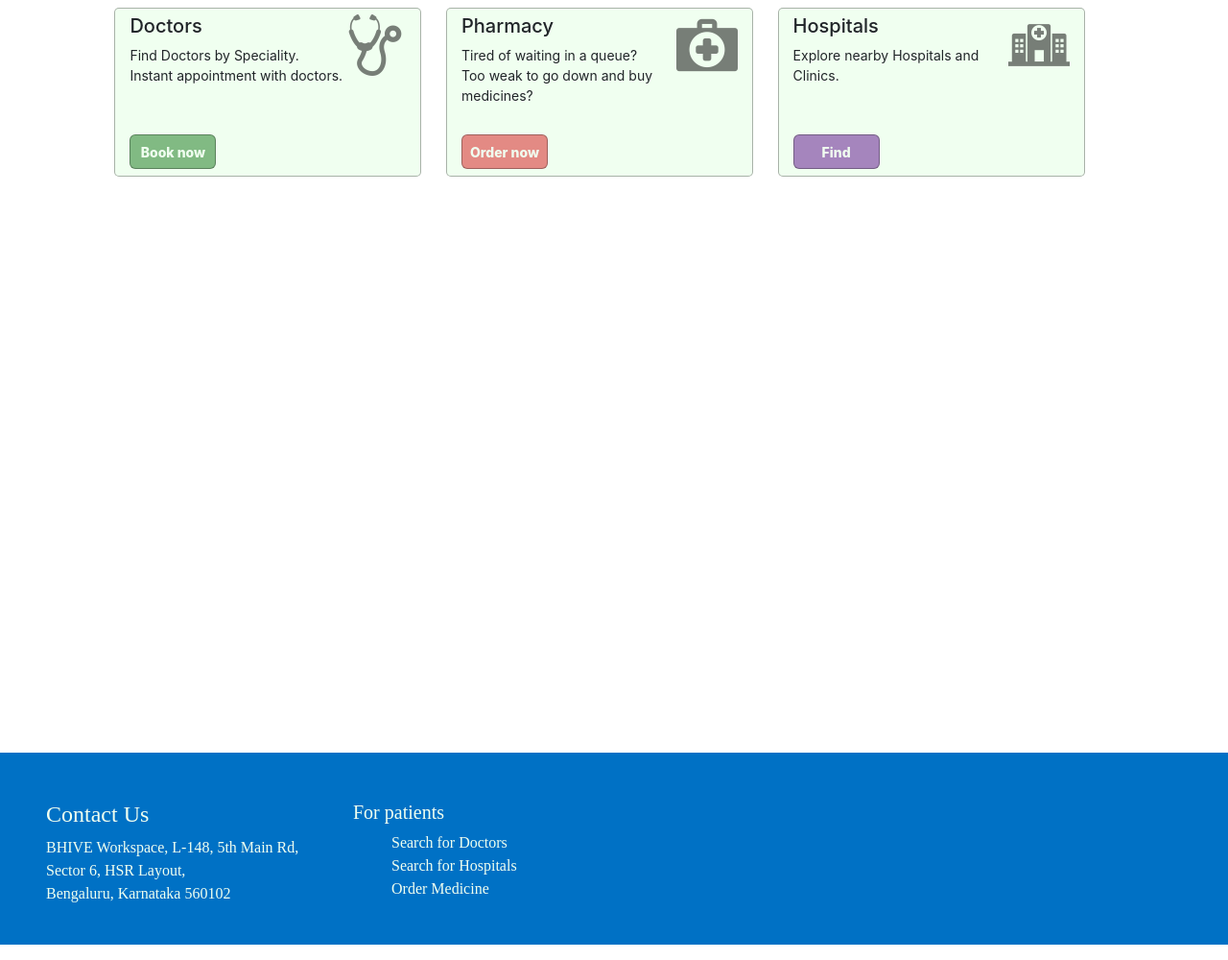
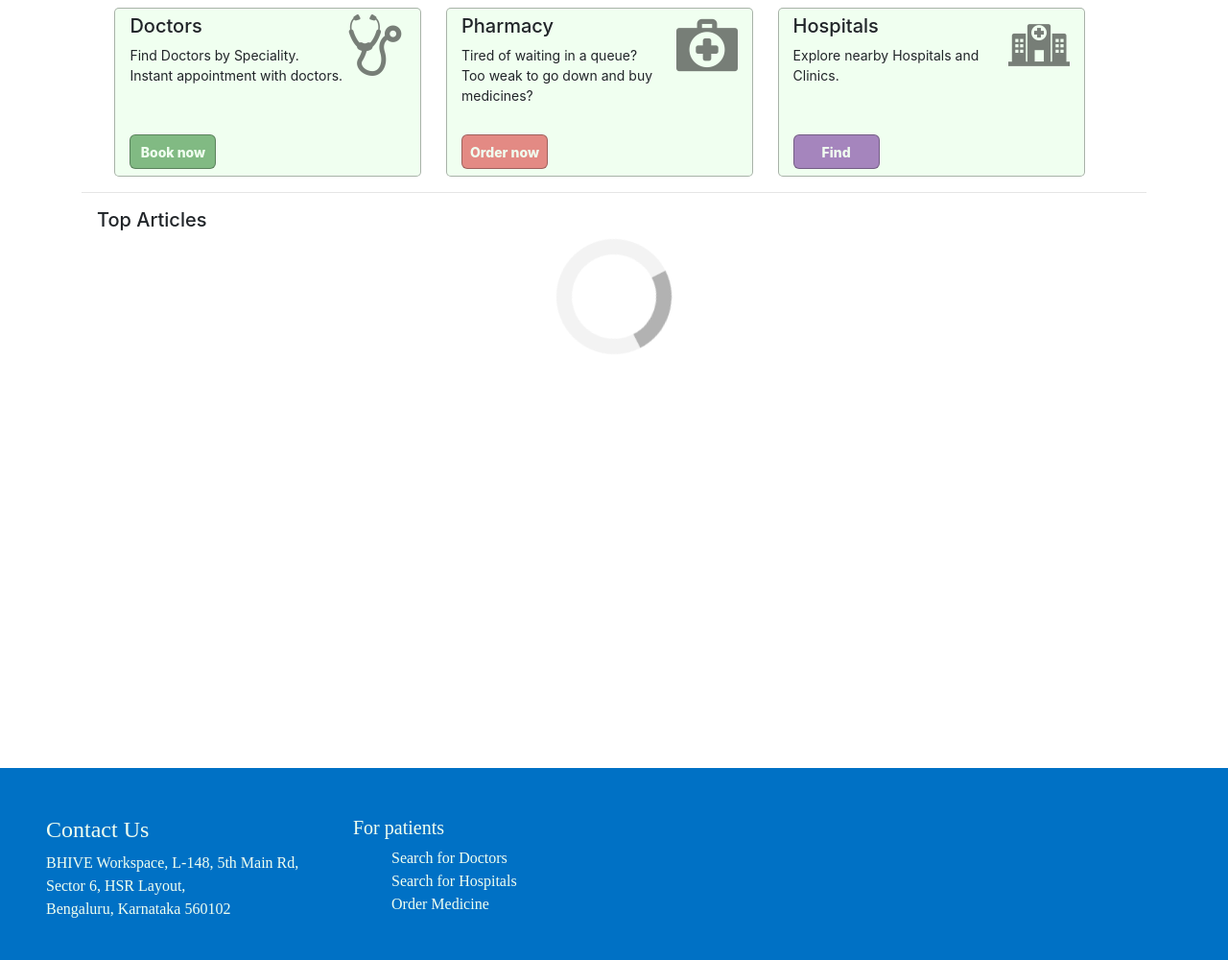
Before and after one commit to attainu/medicoUniverse-au5, a Node server app: template views/home.html in a window 1280 px wide. Shown: the part 135-1135 px from the top of the page at 96% size. Run offline with Node 20, Linux system fonts and the light colour scheme; the template is opened without the code that fills it, so the values that code supplies are empty.

Commit message:
Added News section

```diff
--- a/views/home.css
+++ b/views/home.css
@@ -152,3 +110,38 @@
 #pc-hosp:hover{
     background-color: grey;
 }
+
+.article-text{
+    text-justify: auto;
+    font-size: 14px;
+    overflow: hidden;
+    text-overflow: ellipsis;
+    word-wrap: break-word;
+    max-height: 110px;
+}
+
+.card{
+    border: 0;
+}
+
+.card-body{
+    padding-left: 0 ;
+    padding-right: 0 ;
+}
+
+.loader {
+    border: 16px solid #f3f3f3;
+    border-radius: 50%;
+    border-top: 16px solid rgba(0, 0, 0, 0.3);
+    width: 120px;
+    height: 120px;
+    animation: spin 2s linear infinite;
+    position: absolute;
+    left: 50%;
+    margin-left: -60px;
+  }
+
+  @keyframes spin {
+    0% { transform: rotate(0deg); }
+    100% { transform: rotate(360deg); }
+  }
--- a/views/home.html
+++ b/views/home.html
@@ -10,6 +10,7 @@
     <link rel="stylesheet" href="https://stackpath.bootstrapcdn.com/bootstrap/4.4.1/css/bootstrap.min.css"
         integrity="sha384-Vkoo8x4CGsO3+Hhxv8T/Q5PaXtkKtu6ug5TOeNV6gBiFeWPGFN9MuhOf23Q9Ifjh" crossorigin="anonymous">
     <link rel="stylesheet" href="home.css">
+    <link rel="stylesheet" href="headFoot.css">
     <title>MedicoUniverse | Book Doctor Appointment Online</title>
 </head>
 
@@ -56,7 +57,14 @@
             <button type="button" id="pc-hosp">Find</button>
         </div>
     </section>
-    <section style="height: 600px;">
+    <section style="height: 600px;" class="container">
+        <section class="my-3">
+            <hr class="my-3">
+            <h5 class="ml-3">Top Articles</h5>
+            <div class="row justify-content-center articles">
+
+            </div>
+        </section>
 
     </section>
     <footer>
@@ -88,6 +96,11 @@
     <script src="https://stackpath.bootstrapcdn.com/bootstrap/4.4.1/js/bootstrap.min.js"
         integrity="sha384-wfSDF2E50Y2D1uUdj0O3uMBJnjuUD4Ih7YwaYd1iqfktj0Uod8GCExl3Og8ifwB6"
         crossorigin="anonymous"></script>
+    <script
+        src="https://code.jquery.com/jquery-3.4.1.min.js"
+        integrity="sha256-CSXorXvZcTkaix6Yvo6HppcZGetbYMGWSFlBw8HfCJo="
+        crossorigin="anonymous"></script>
+    <script src="home.js"></script>
 </body>
 
 </html>
--- /dev/null
+++ b/views/home.js
@@ -0,0 +1,26 @@
+var url = "https://newsapi.org/v2/top-headlines?country=in&category=health&apiKey=5f1bb41330aa479192a8a88a0bbd785a";
+$(document).ready(function () {
+    $('.articles').addClass('loader');
+    $.ajax({
+        url: url,
+        success: function (result) {
+            $('.articles').removeClass('loader');
+            var count = 0;
+            var art = 0;
+            while (art<4){
+                if(result.articles[count].urlToImage != null){
+                    var col = $('<div></div>').addClass('col-3 card');
+                    col.append($('<img src="'+result.articles[count].urlToImage+'" alt="articleImage" width="100%" height="120px">').addClass('card-img-top mt-2'));
+                    var cardBody = $('<div class="card-body"></div>');
+                    col.append(cardBody);
+                    cardBody.append($('<p>'+result.articles[count].title+'</p>').addClass('card-text article-text'));
+                    cardBody.append($('<a href="'+result.articles[count].url+'" target="_blank">Read more</a>').addClass('article-text'));
+                    $('.articles').append(col);
+                    art++;
+                }
+                count++;
+            }
+
+        }
+    });
+});
```
Also changed, not shown: other parts of views/home.css (+0 -42 lines), views/headFoot.css (added, +43 -0 lines).
